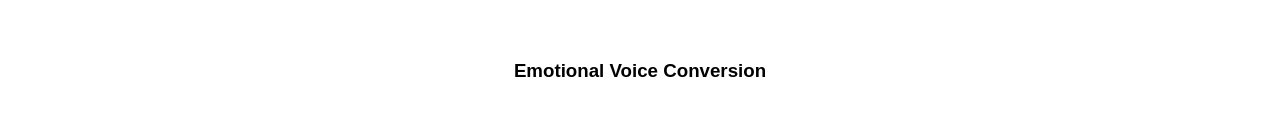
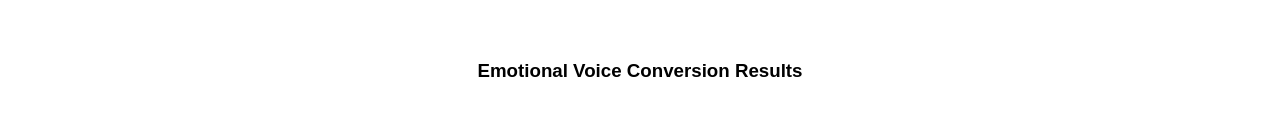
Before and after one commit to kyungseok97/kyungseok97.github.io, a plain HTML site: page index.html in a window 1280 px wide. Shown: the part 1217-1349 px from the top of the page. Drawn offline with Linux system fonts and the light colour scheme.

Commit message:
Update index.html

```diff
--- a/index.html
+++ b/index.html
@@ -64,7 +64,7 @@
 	</p>
 
 
-    <h3 class="sample"><br /><br />Emotional Voice Conversion</h3>
+    <h3 class="sample"><br /><br />Emotional Voice Conversion Results</h3>
     <div class="container-sample1">
       <div class="centered-sample1">
         <p class="sample1">Neutral to Neutral Emotional Voice Conversion</p>
```
